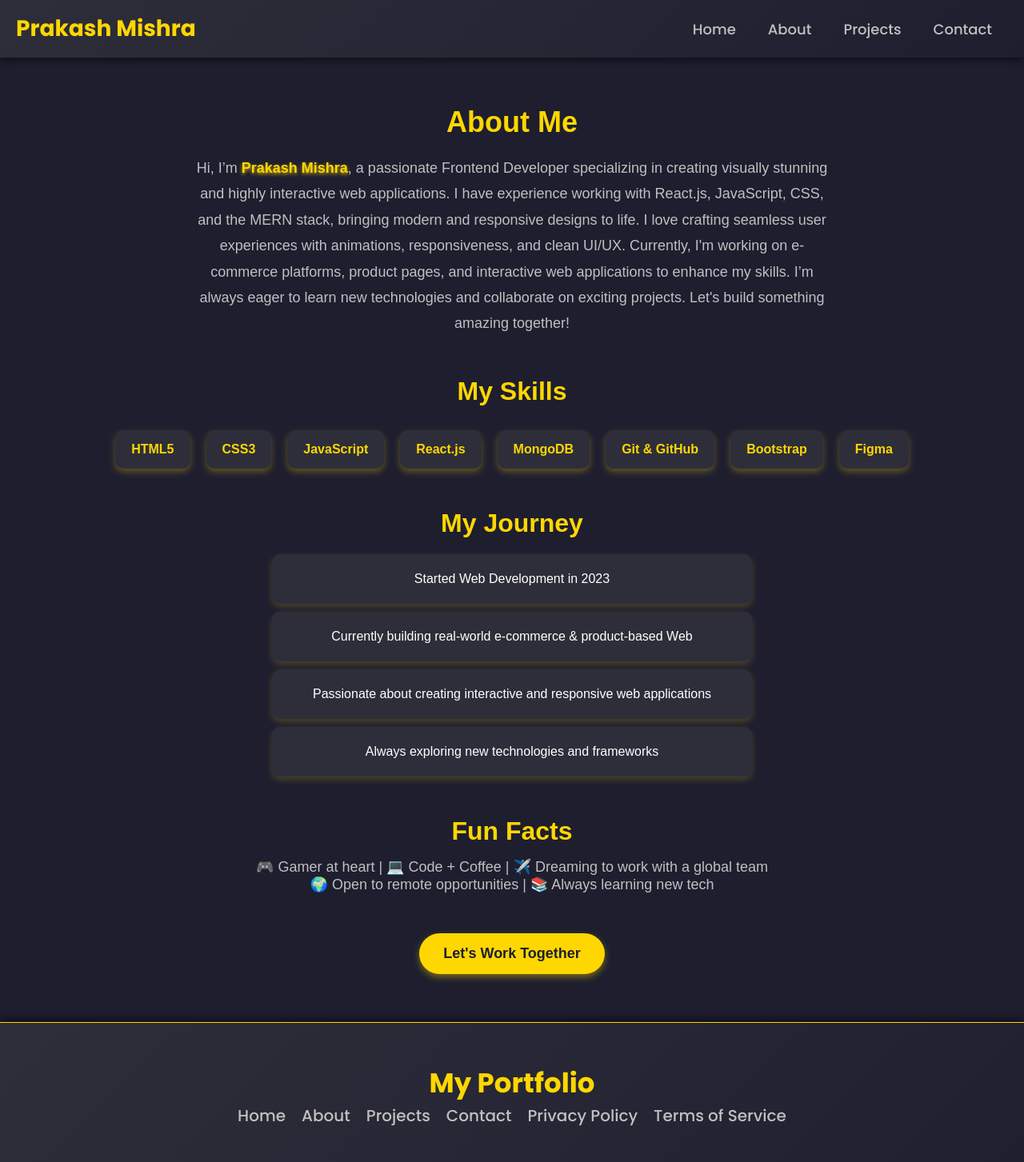
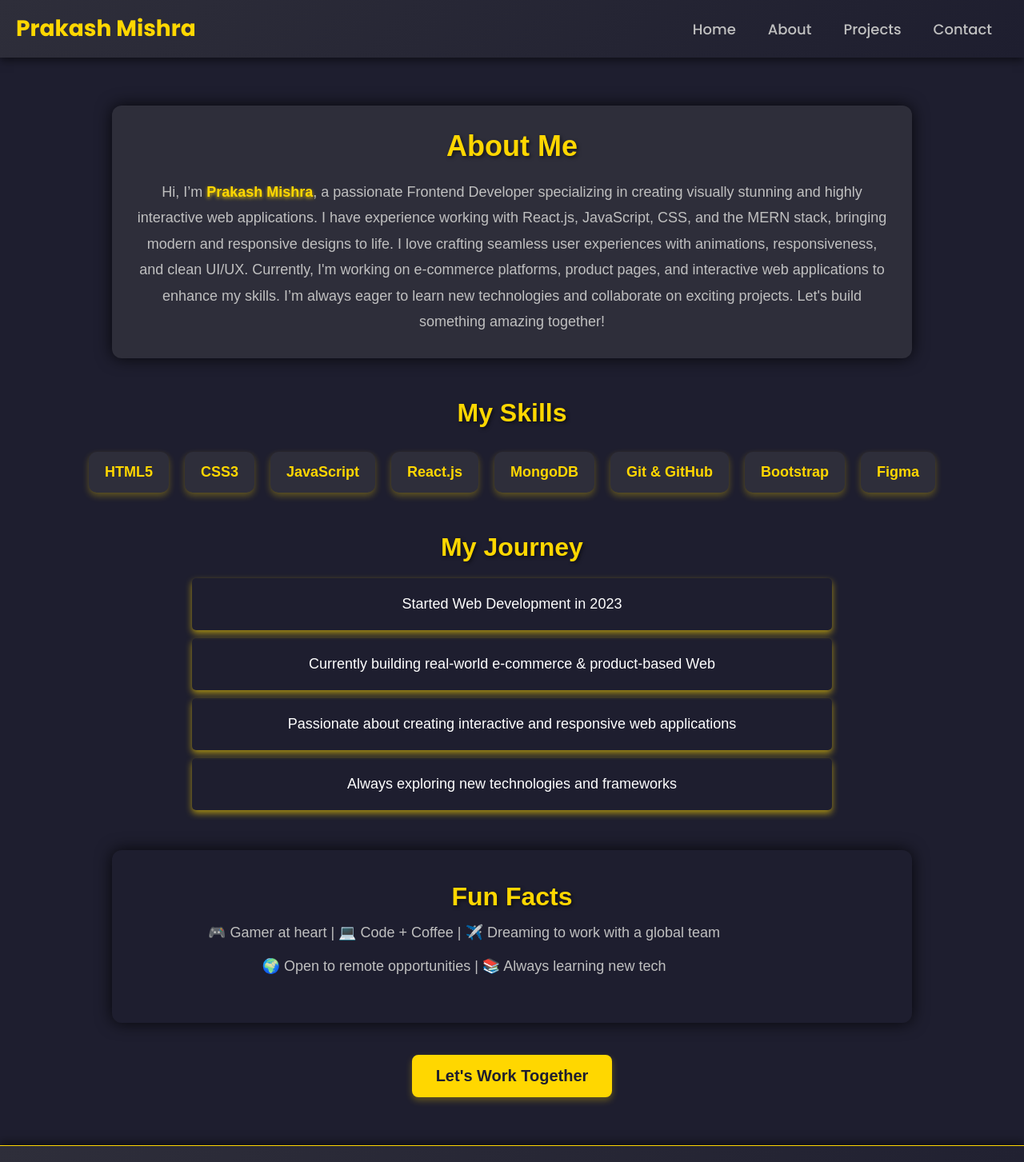
Before and after one commit to prakash552/prakash-portfolio, a React (Create React App) app in the folder frontend/: page /about in a window 1280 px wide. Shown: the top 1453 px of the page at 80% size. Built offline with nearby package versions, Linux system fonts and the light colour scheme; the HTML template or start-up script is replaced by a standard one.

Commit message:
update aboutpage

```diff
--- a/frontend/src/Styles/About.css
+++ b/frontend/src/Styles/About.css
@@ -4,25 +4,43 @@
 	background-color: #1e1e2f;
 	padding: 60px 20px;
 	text-align: center;
+	width:100%;
+
 }
+.about-intro{
+box-shadow: 0 0 20px rgba(0, 0, 0, 0.8);
+	border-radius: 12px;
+	background-color: #2e2e3a;
+	padding: 30px;
+	margin: 0 auto;
+	max-width: 1000px;
+	animation: fadeIn 1s ease-in-out;
 
+}
 .about-intro h2 {
 	font-size: 36px;
 	color: #ffd700;
 	margin-bottom: 20px;
+	text-shadow: 2px 2px 4px rgba(0, 0, 0, 0.5);
+	animation: slideIn 1s ease-in-out;
+
 }
 
 .about-intro p {
+max-width:1000px;
+	margin: 0 auto;
 	font-size: 18px;
 	line-height: 1.8;
 	color: #c0c0c0;
-	max-width: 800px;
 	margin: 0 auto;
+
 }
 
 .highlight {
 	color: #ffd700;
 	font-weight: bold;
+
+
 }
 
 .skills {
@@ -33,12 +51,15 @@
 	font-size: 32px;
 	color: #ffd700;
 	margin-bottom: 30px;
+	text-shadow: 2px 2px 4px rgba(0, 0, 0, 0.5);
+
 }
 
 .skills-list {
 	display: flex;
 	flex-wrap: wrap;
 	justify-content: center;
+	width: 100%;
 	gap: 20px;
 }
 
@@ -50,22 +71,36 @@
 	border-radius: 10px;
 	box-shadow: 0 4px 8px rgba(255, 215, 0, 0.3);
 	transition: transform 0.3s;
+	font-size: 18px;
+	display: flex;
+	justify-content: center;
+	align-items: center;
+	max-width: 200px;
+	text-align: center;
+	cursor: pointer;
+
 }
 
 .skill-item:hover {
 	transform: scale(1.1);
+	box-shadow: 0 6px 12px rgba(255, 215, 0, 0.4);
+
 }
 
 /* 🚀 Journey Section */
 .journey {
 	margin-top: 50px;
 	margin-bottom: 50px ;
+	background-color: #1e1e2f;
+
 }
 
 .journey h2 {
 	font-size: 32px;
 	color: #ffd700;
 	margin-bottom: 20px;
+	text-shadow: 2px 2px 4px rgba(0, 0, 0, 0.5);
+
 }
 
 .journey ul {
@@ -74,62 +109,97 @@
 }
 
 .journey li {
-	background-color: #2e2e3a;
+	background-color: transparent;
 	color: #ffffff;
 	margin: 10px auto;
-	padding: 22px 30px;
-	border-radius: 10px;
-	box-shadow: 0 4px 8px rgba(255, 215, 0, 0.2);
-	max-width: 600px;
+	padding: 22px 10px;
+	border-radius: 5px;
+	box-shadow: 0 4px 8px rgba(255, 215, 0, 0.6);
+	max-width: 800px;
 	transition: background-color 0.3s;
-	gap: 20px;
+	gap: 30px;
+	font-size: 18px;
+	display: flex;
+	justify-content: center;
+	align-items: center;
+	cursor: pointer;
+
 }
 
 .journey li:hover {
 	background-color: #3a3a4f;
+	box-shadow: 0 6px 12px rgba(255, 215, 0, 0.4);
+	transform: translateY(-5px);
 }
 
 /* 🎉 Fun Facts */
 .fun-facts {
 	margin-top: 50px;
+	background-color: #1e1e2f;
+	padding: 40px;
+	border-radius: 12px;
+	box-shadow: 0 0 20px rgba(0, 0, 0, 0.8);
+	max-width: 1000px;
+	margin: 0 auto;
+	animation: fadeIn 1s ease-in-out;
+
 }
 
 .fun-facts h2 {
 	font-size: 32px;
 	color: #ffd700;
 	margin-bottom: 15px;
+	text-shadow: 2px 2px 4px rgba(0, 0, 0, 0.5);
+	text-align: center;
+
+
 }
 
 .fun-facts p {
 	color: #c0c0c0;
 	font-size: 18px;
+	margin-bottom: 20px;
+	text-align: center;
+	animation: fadeIn 1.2s ease-in-out;
+ max-width: 800px;
+
 }
 
 /* CTA Section */
 .cta {
-	margin-top: 50px;
+	margin-top: 20px;
+	animation: slideIn 1s ease-in-out;
+
 }
 
 .cta button {
 	background-color: #ffd700;
 	color: #1e1e2f;
+	padding: 15px 30px;
 	border: none;
-	padding: 15px 30px;
-	font-size: 18px;
+	border-radius: 8px;
+	font-size: 20px;
 	font-weight: bold;
-	border-radius: 50px;
 	cursor: pointer;
-	box-shadow: 0 4px 8px rgba(255, 215, 0, 0.4);
-	transition: all 0.3s;
+	transition: background-color 0.3s, transform 0.2s ease;
+	box-shadow: 0 4px 8px rgba(255, 215, 0, 0.3);
+	margin-top: 20px;
+	display: inline-block;
+	text-decoration: none;
+	text-align: center;
+
 }
 
 .cta button:hover {
 	transform: scale(1.1);
 	background-color: #e6c200;
+	box-shadow: 0 6px 12px rgba(255, 215, 0, 0.4);
+
 }
 @media (min-width: 356px) and (max-width: 650px) {
 	.about-container {
 		padding: 40px 10px;
+
 	}
 
 	.about-intro h2 {
```
